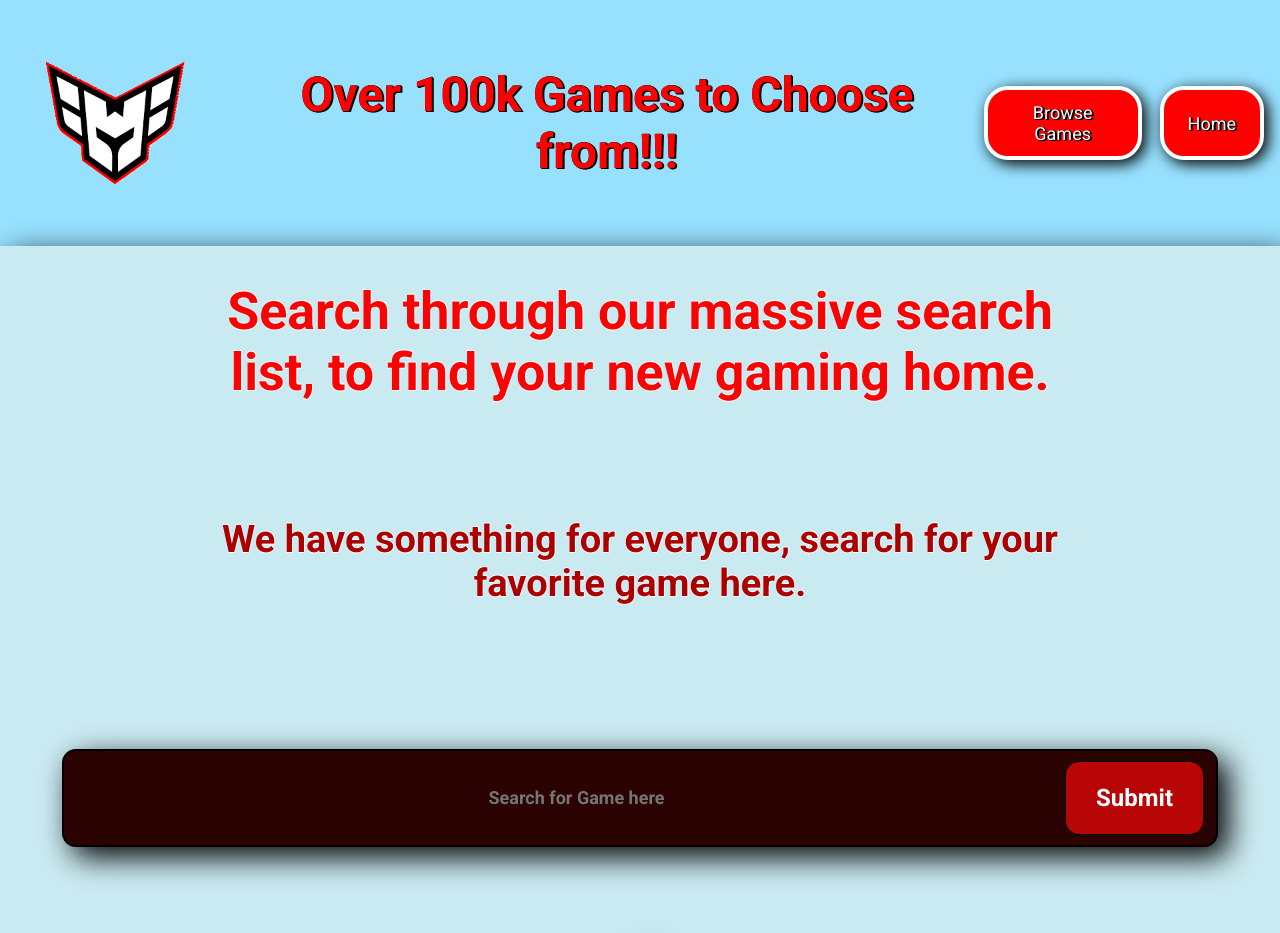
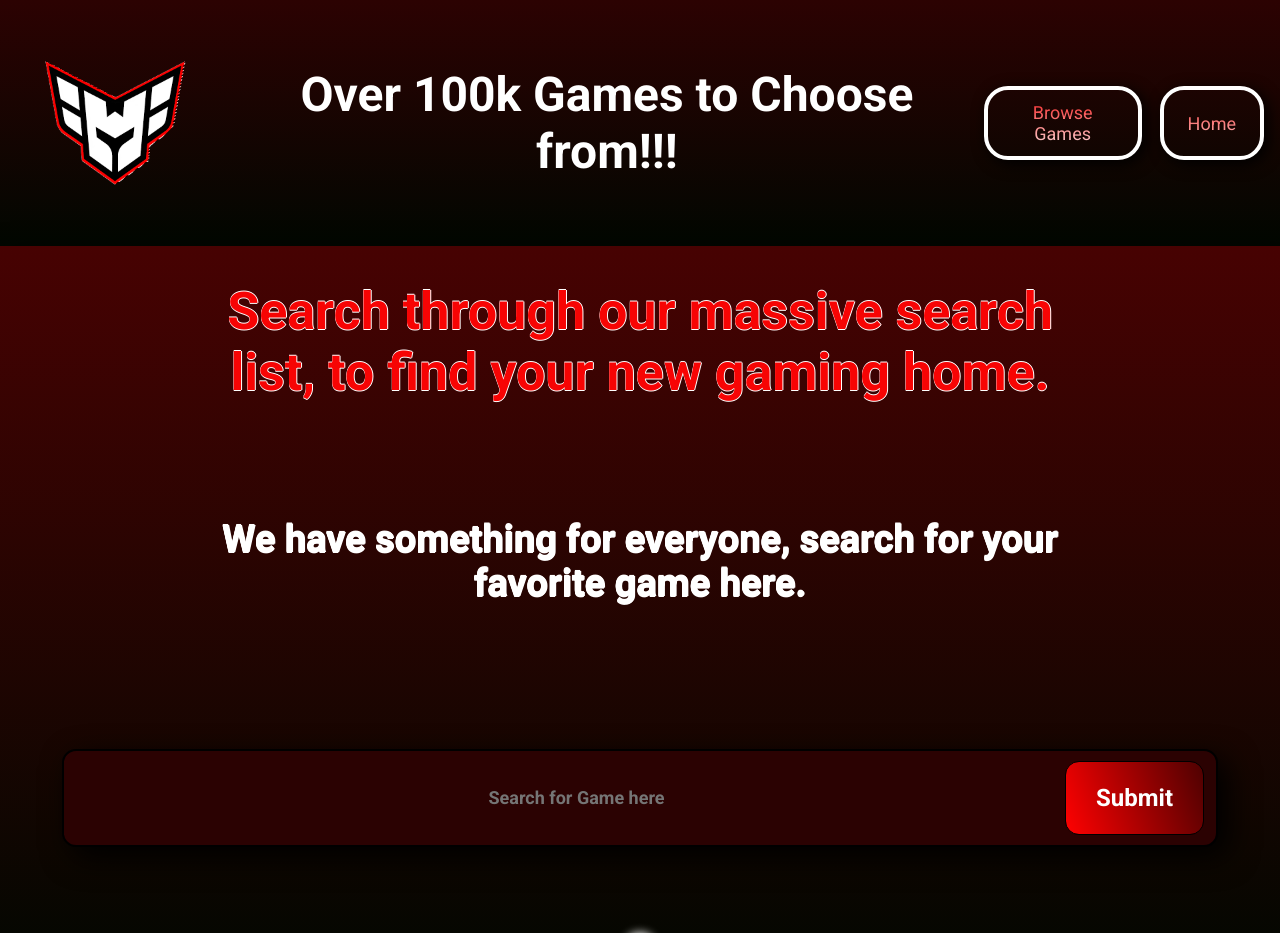
Before and after one commit to Wesman687/game-search-react, a React (Create React App) app: page /games in a window 1280 px wide. Shown: the top 933 px of the page. Built offline with nearby package versions, Linux system fonts and the light colour scheme; no server answers.

Commit message:
updated the graphics a bit

```diff
--- a/src/App.css
+++ b/src/App.css
@@ -41,17 +41,17 @@ h1 {
 
 h2 {
     font-size: 38px;
-    color: rgb(170, 0, 0);
+    color: white;
     text-align: center;
 }
 h3 {
     font-size: 32px;
-    color: rgb(247, 4, 4);
+    color: white;
 }
 
 p {
     font-size: 20px;
-    color: rgb(247, 4, 4);
+    color: white;
 
 }
 .row {
@@ -64,6 +64,8 @@ p {
     display: flex;
     background-color: rgb(202, 234, 241);
     width: 100%;
+    background-image: linear-gradient(to top, rgb(1, 7, 1), rgb(71, 2, 2));
+    backdrop-filter: blur(30px);
 }
 .click:hover {
     cursor: pointer;
@@ -72,10 +74,12 @@ p {
     padding: 12px 24px;
     border-radius: 24px;
     font-size: 18px;
-    background-color: rgb(253, 0, 0);
     color: #fff;
     border: 4px solid white;
-    box-shadow: rgb(0, 0, 0) 10px 10px 30px .2px;
+
+    background: linear-gradient(to bottom, rgb(248, 6, 6), rgb(252, 246, 246));
+    background-clip: text;
+    color: transparent;
 }
 .nav__search {
     box-shadow: rgb(0, 0, 0) 4px 4px 15px .2px;
@@ -87,6 +91,9 @@ p {
 }
 .fa-spinner {
     animation: rotate 600ms infinite linear;
+}
+.dn__title {
+    color: white !important;
 }
 
 @keyframes rotate {
@@ -108,9 +115,11 @@ Nav
 
 .nav__container {
   justify-content: space-between;
-  align-items: center;
-  box-shadow: rgb(0, 0, 0) 10px 10px 30px .2px;
-  background-color: #97e1ff;
+  align-items: center;display: flex;
+  background-color: rgb(202, 234, 241);
+  width: 100%;
+  background-image: linear-gradient(to top, rgb(1, 7, 1), rgb(44, 2, 2));
+  backdrop-filter: blur(30px);
 }
 
 .button__container {
@@ -135,7 +144,7 @@ Nav
 
 .nav__link {
   padding: 18px;
-  color: rgb(253, 0, 0);
+  color: white;
   font-size: 48px;
   font-weight: bold;
   text-align: center;
@@ -230,11 +239,12 @@ News
 }
 .news__title{
   font-size: 28px;
+  color: white;
 }
 .news__url {
     font-size: 20px;
     margin: 32px 0;
-    color: rgb(170, 0, 0);
+    color: white;
 }
 
 .news__container {
@@ -272,11 +282,11 @@ News
     flex-direction: column;
     width: 50%;
     display: flex;
-    background-color: #2b0202;
-    border: 5px solid rgb(7, 6, 6);
+    background-color: black;
+    border: 5px solid rgb(255, 0, 0);
     border-radius: 24px;
     align-items: center;
-    box-shadow: rgb(0, 0, 0) 10px 10px 30px .2px;
+    box-shadow: #fff 0px 0px 10px 10px;
     margin-top: 32px;
     padding: 32px;
 
@@ -293,6 +303,9 @@ News
 
 
 /***
+    background: linear-gradient(to bottom, rgb(248, 6, 6), rgb(252, 246, 246));
+    background-clip: text;
+    color: transparent;
 
 Popular Games
 
@@ -311,9 +324,9 @@ Popular Games
     justify-content: center;
     align-items: center;
     background-color: #2b0202;
-    border: 5px solid rgb(7, 6, 6);
+    border: 5px solid rgb(247, 4, 4);
     border-radius: 24px;
-    box-shadow: rgb(0, 0, 0) 10px 10px 30px .2px;
+    box-shadow: #fff 0px 0px 10px 10px;
     margin: 32px;
 
 
@@ -332,7 +345,7 @@ Popular Games
     border-radius: 18px;
     margin: 32px 22px;
     transition: 350ms all ease;
-    box-shadow: rgba(255, 4, 4, 0.342) 10px 20px 50px .2px;
+    box-shadow: #fff 0px 0px 10px 10px;
 
 }
 
@@ -342,6 +355,7 @@ Popular Games
 .popular__img {
     width: 100%;
     transform: scale(120%);
+    box-shadow: #fff 0px 0px 10px 10px;
 }
 .popular__game:hover {
     transform: scale(135%);
@@ -353,7 +367,7 @@ Popular Games
 .game__link--text {
     width: 100%;
     font-size: 12px;
-    color: rgb(247, 4, 4);
+    color: white;
     margin: 18px 0;
 }
 .popular__text--wrapper {
@@ -415,13 +429,13 @@ Search area
     margin-right: 12px;
     color: #fff;
     font-weight: bold;
-    background-color: #b80606;
+    background: linear-gradient(70deg, rgb(255, 1, 1), rgb(78, 1, 1));
     border: 1px solid black;
     cursor: pointer;
 }
 .submit__btn:hover {
-    background-color: #fff;
-    color: #f70404;
+    background: linear-gradient(to bottom, rgb(78, 1, 1), rgb(255, 1, 1));
+    color: black;
 }
 
 
--- a/src/Components/DisplayGame.css
+++ b/src/Components/DisplayGame.css
@@ -18,14 +18,16 @@
     align-items: center;
     justify-content: center;
     padding: 24px 24px;
-    box-shadow: rgb(0, 0, 0) 10px 10px 30px .2px;
+    box-shadow: #fff 0px 0px 10px 10px;
 }
 .display__img {
     width: 80%;
+    box-shadow: #fff 0px 0px 10px 10px;
 }
 
 .display__title {
     font-size: 56px;
+    color: white;
 }
 .display__description--short {
     font-size: 32px;
@@ -50,10 +52,14 @@
     flex-wrap: wrap;
     align-items: center;
     justify-content: center;
+    gap: 18px;
 }
 .screen__image {
     width: 30%;
-    padding: 12px;
+    box-shadow: #fff 0px 0px 5px 5px;
+}
+.display__wrapper li {
+    color: white;
 }
 .screen__image:hover {
     transform: scale(135%);
--- a/src/Components/DisplayNews.css
+++ b/src/Components/DisplayNews.css
@@ -19,7 +19,7 @@
     flex-direction: column;
     width: 90%;
     padding: 32px;
-    box-shadow: rgb(0, 0, 0) 10px 10px 30px .2px;
+    box-shadow: #fff 0px 0px 10px 10px;
 }
 .dn__row {
     margin: 0 auto;
@@ -38,6 +38,7 @@
 }
 .dn__content img {
     width: 90%;
+    box-shadow: #fff 0px 0px 10px 10px;
 }
 .dn__content p {
     width: 100%;
--- a/src/pages/Landing.jsx
+++ b/src/pages/Landing.jsx
@@ -12,13 +12,13 @@ const Landing = () => {
         <h1 className="landing__text--title shadowb">
           America's Best Search Engine for Top Games.
         </h1>
-        <h2 className="landing__text--subtitle shadoww">
+        <h2 className="landing__text--subtitle">
           Find your new Gaming Home Here
         </h2>
 
         <News />
 
-        <button onClick={()=>navigate("/games")} className="button__search button__popular click shadowb">
+        <button onClick={()=>navigate("/games")} className="button__search button__popular click">
           Search Popular Games
         </button>
 
--- a/src/pages/Nav.jsx
+++ b/src/pages/Nav.jsx
@@ -6,22 +6,22 @@ const Nav = () => {
   const navigate = useNavigate();
   return (
     <div className="row">
-      <div className="container nav__container">
+      <div className="nav__container">
         <figure id="log__wrapper">
           <img src={logo} alt="" className="logo__img" />
         </figure>
-        <p className="nav__link shadowb">Over 100k Games to Choose from!!!</p>
+        <p className="nav__link">Over 100k Games to Choose from!!!</p>
         <div className="button__container">
         <button
           onClick={() => navigate("/games")}
-          className="button__search nav__search click shadowb"
+          className="button__search nav__search click"
         >
           Browse Games
         </button>
 
         <button
           onClick={() => navigate("/")}
-          className="button__search nav__search click shadowb home"
+          className="button__search nav__search click home"
         >
           Home
         </button>
--- a/src/pages/News.jsx
+++ b/src/pages/News.jsx
@@ -24,7 +24,7 @@ const News = () => {
 
         <div className="news__window click" id="index" >
 
-          <h1 className="news__title shadowb">{news[index].title}</h1>
+          <h1 className="news__title">{news[index].title}</h1>
           <div className="new__img--wrapper">
             <figure className="news_imgs">
                 <Link to={`./news/`} >
```
